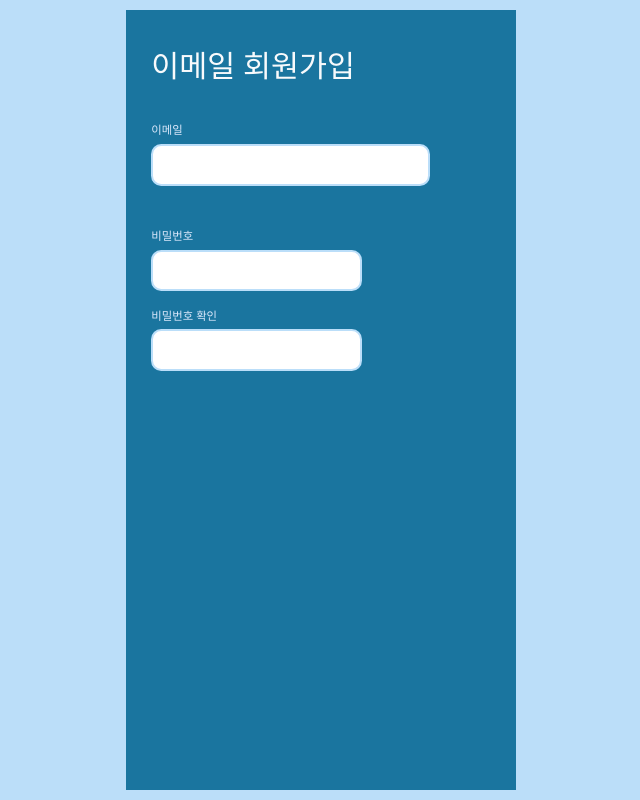
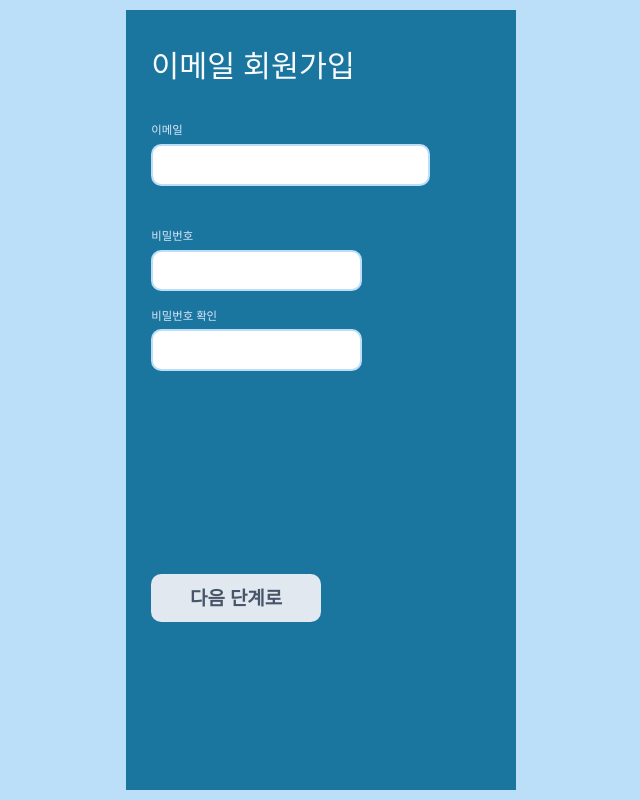
Before and after one commit to kosta-donana/luce-vita-client, a React (Vite) app: page /signup in a window 1280 px wide. Shown: the whole page, without its empty margins (319-959 px from the left). Built offline with nearby package versions, Linux system fonts and the light colour scheme.

Commit message:
feat: 다음 단계로 버튼 추가

```diff
--- a/src/components/common/FullWidthButton.tsx
+++ b/src/components/common/FullWidthButton.tsx
@@ -9,7 +9,7 @@ export const FullWidthButton: React.FC<PropsWithChildren<FullWidthButtonProps>>
   margin,
   bgColor,
   textColor,
-  onClickHandler,
+  handleClick,
   children,
 }) => {
   return (
@@ -18,7 +18,7 @@ export const FullWidthButton: React.FC<PropsWithChildren<FullWidthButtonProps>>
       className={`${
         margin ?? ''
       } p-5 ${bgColor} w-full ${textColor} text-3xl font-bold rounded-2xl flex justify-center items-center`.trim()}
-      onClick={onClickHandler}
+      onClick={handleClick}
     >
       {children}
     </button>
--- /dev/null
+++ b/src/components/common/HalfWidthButton.tsx
@@ -0,0 +1,26 @@
+import { PropsWithChildren } from 'react';
+import { HalfWidthButtonProps } from '../../models/props.model';
+
+/**
+ * 너비를 절반 차지하는 버튼 컴포넌트입니다.
+ */
+export const HalfWidthButton: React.FC<PropsWithChildren<HalfWidthButtonProps>> = ({
+  type,
+  margin,
+  bgColor,
+  textColor,
+  handleClick,
+  children,
+}) => {
+  return (
+    <button
+      type={type}
+      className={`${
+        margin ?? ''
+      } p-5 ${bgColor} w-1/2 ${textColor} text-3xl font-bold rounded-2xl flex justify-center items-center`.trim()}
+      onClick={handleClick}
+    >
+      {children}
+    </button>
+  );
+};
--- a/src/components/common/Input.tsx
+++ b/src/components/common/Input.tsx
@@ -3,9 +3,17 @@ import { InputProps } from '../../models/props.model';
 /**
  * 입력란 컴포넌트입니다.
  */
-export const Input: React.FC<InputProps> = ({ type, name, bgColor, borderColor, placeholder }) => {
+export const Input: React.FC<InputProps> = ({
+  required,
+  type,
+  name,
+  bgColor,
+  borderColor,
+  placeholder,
+}) => {
   return (
     <input
+      required={required}
       type={type}
       name={name}
       className={`px-5 py-3.5 ${bgColor} w-full text-gray-700 text-2xl font-light rounded-2xl border-2 ${borderColor}`}
--- a/src/components/login/InputItem.tsx
+++ b/src/components/login/InputItem.tsx
@@ -1,12 +1,13 @@
 import { Input } from '../common/Input';
 
 type InputItemProps = {
+  required?: boolean;
   type: string;
   name: string;
   title: string;
 };
 
-export const InputItem: React.FC<InputItemProps> = ({ type, name, title }) => {
+export const InputItem: React.FC<InputItemProps> = ({ required, type, name, title }) => {
   let placeholder: string | undefined;
 
   if (type == 'email') {
@@ -17,6 +18,7 @@ export const InputItem: React.FC<InputItemProps> = ({ type, name, title }) => {
     <div className="mt-6">
       <h1 className="my-2 text-gray-600">{title}</h1>
       <Input
+        required={required}
         type={type}
         name={name}
         bgColor="bg-neutral-100 focus:bg-white"
--- a/src/components/signup/InputItem.tsx
+++ b/src/components/signup/InputItem.tsx
@@ -1,17 +1,19 @@
 import { Input } from '../common/Input';
 
 type InputItemProps = {
+  required?: boolean;
+  margin?: string;
   type: string;
-  margin?: string;
   name: string;
   title: string;
 };
 
-export const InputItem: React.FC<InputItemProps> = ({ type, margin, name, title }) => {
+export const InputItem: React.FC<InputItemProps> = ({ required, type, margin, name, title }) => {
   return (
     <div className={margin}>
       <h1 className="my-2 text-primary-100 text-lg">{title}</h1>
       <Input
+        required={required}
         type={type}
         name={name}
         bgColor="bg-white"
--- a/src/models/props.model.ts
+++ b/src/models/props.model.ts
@@ -34,6 +34,7 @@ export type TravelArticleProps = {
 };
 
 export type InputProps = {
+  required?: boolean;
   type: string;
   name: string;
   bgColor: string;
@@ -46,5 +47,13 @@ export type FullWidthButtonProps = {
   margin?: string;
   bgColor: string;
   textColor: string;
-  onClickHandler?: () => void;
+  handleClick?: () => void;
 };
+
+export type HalfWidthButtonProps = {
+  type: 'button' | 'submit';
+  margin?: string;
+  bgColor: string;
+  textColor: string;
+  handleClick?: () => void;
+};
--- a/src/pages/Login.tsx
+++ b/src/pages/Login.tsx
@@ -19,9 +19,9 @@ export function Login() {
       </p>
       <form className="mt-32" method="post">
         {/* 이메일 입력란 */}
-        <InputItem type="email" name="email" title="이메일" />
+        <InputItem required type="email" name="email" title="이메일" />
         {/* 비밀번호 입력란 */}
-        <InputItem type="password" name="password" title="비밀번호" />
+        <InputItem required type="password" name="password" title="비밀번호" />
         <Button type="submit" margin="mt-14" bgColor="bg-primary-400" textColor="text-white">
           로그인하기
         </Button>
--- a/src/pages/SignUp.tsx
+++ b/src/pages/SignUp.tsx
@@ -1,16 +1,30 @@
+import { useNavigate } from 'react-router-dom';
+import { requestSignUp } from '../utils/auth.util';
 import { InputItem } from '../components/signup/InputItem';
+import { HalfWidthButton as Button } from '../components/common/HalfWidthButton';
 
 export function SignUp() {
+  const navigate = useNavigate();
+  const handleSubmit = (event: React.FormEvent<HTMLFormElement>) => {
+    event.preventDefault();
+
+    if (requestSignUp() == 'success') {
+      navigate('/');
+    } else {
+      // TODO: 에러 메시지 표시하기
+    }
+  };
+
   return (
     <div className="px-10 py-16 bg-primary-400 min-h-full">
       {/* 제목 */}
       <h1 className="text-slate-50 text-5xl font-medium">이메일 회원가입</h1>
-      <form className="mt-16" method="post">
+      <form className="mt-16" method="post" onSubmit={handleSubmit}>
         {/* 이메일 입력란 */}
-        <InputItem type="email" margin="mr-24" name="email" title="이메일" />
+        <InputItem required type="email" margin="mr-24" name="email" title="이메일" />
         {/* 비밀번호 입력란 */}
         <div className="mt-14 flex gap-x-4">
-          <InputItem type="password" name="password" title="비밀번호" />
+          <InputItem required type="password" name="password" title="비밀번호" />
           <p
             id="password_warning"
             className="w-5/12 text-red-400 font-medium leading-snug invisible"
@@ -30,6 +44,9 @@ export function SignUp() {
             <br />ⓘ 입력하신 비밀번호가 일치하지 않습니다.
           </p>
         </div>
+        <Button type="submit" margin="mt-80" bgColor="bg-slate-200" textColor="text-slate-600">
+          다음 단계로
+        </Button>
       </form>
     </div>
   );
--- /dev/null
+++ b/src/utils/auth.util.ts
@@ -0,0 +1,5 @@
+type SignUpResponseStatus = 'success' | 'fail'; // TODO: 상태코드로 변경하기
+
+export function requestSignUp(): SignUpResponseStatus {
+  return 'success';
+}
```
